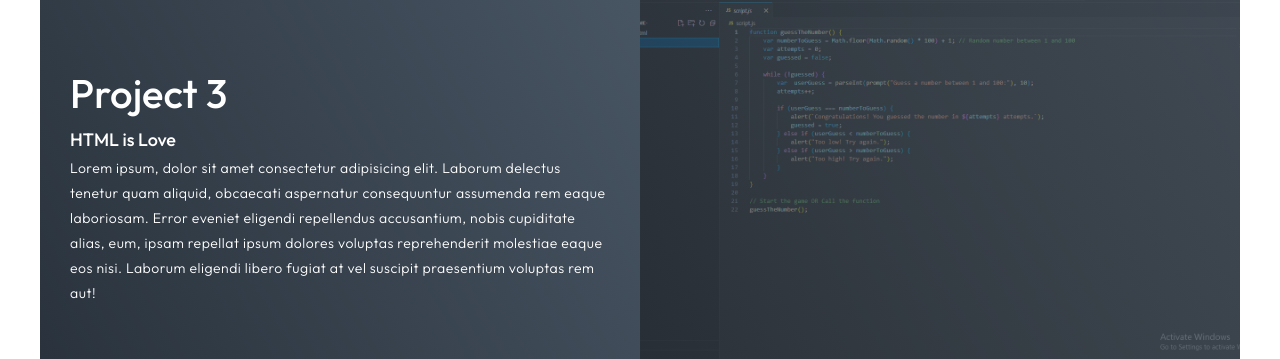
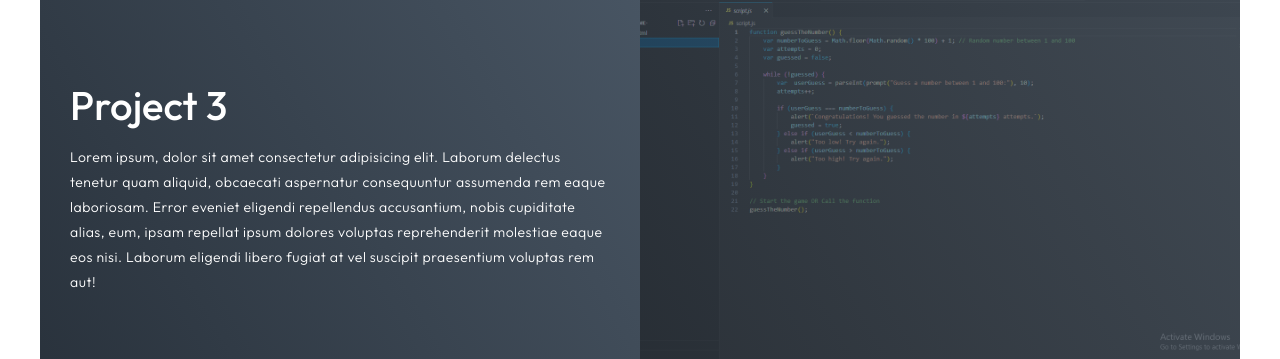
Before and after one commit to AsmaraHassan/complete-portfolio-website, a plain HTML site: page index.html in a window 1280 px wide. Shown: the part 3462-3821 px from the top of the page. Drawn offline with Linux system fonts and the light colour scheme.

```diff
--- a/index.html
+++ b/index.html
@@ -153,7 +153,7 @@
                  <div class="project-item">
                     <div class="project-info">
                         <h1>Project 3</h1>
-                        <h2>HTML is Love</h2>
+                        <h2></h2>
                         <p>Lorem ipsum, dolor sit amet consectetur adipisicing elit. Laborum delectus tenetur quam aliquid, obcaecati aspernatur consequuntur assumenda rem eaque laboriosam. Error eveniet eligendi repellendus accusantium, nobis cupiditate alias, eum, ipsam repellat ipsum dolores voluptas reprehenderit molestiae eaque eos nisi. Laborum eligendi libero fugiat at vel suscipit praesentium voluptas rem aut!</p>
                     </div>
                     <div class="project-img">
```
